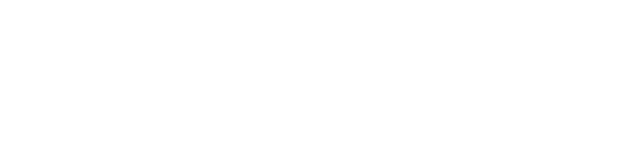
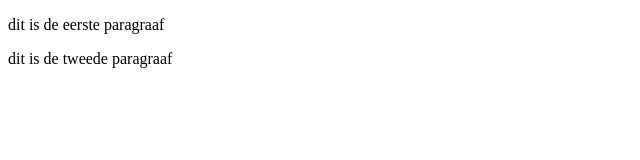
Before and after one commit to Eharinck/oefen-project-git-hub, a plain HTML site: page index.html in a window 1280 px wide. Shown: the whole page, without its empty margins (0-640 px from the left). Drawn offline with Linux system fonts and the light colour scheme.

Commit message:
titel toegevoegd

```diff
--- a/index.html
+++ b/index.html
@@ -2,9 +2,11 @@
 <html lang="en">
 <head>
     <meta charset="UTF-8">
-    <title>Title</title>
+    <title>dit is de titel</title>
 </head>
 <body>
+<p>dit is de eerste paragraaf</p>
+<p>dit is de tweede paragraaf</p>
 
 </body>
 </html>
```
